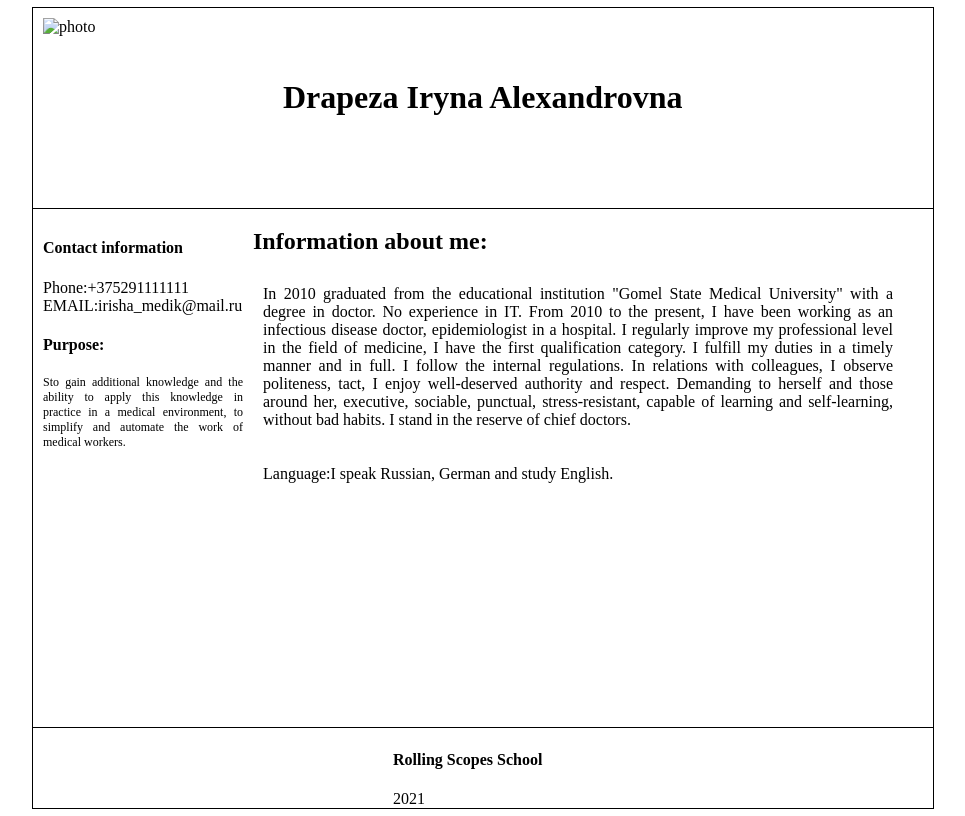
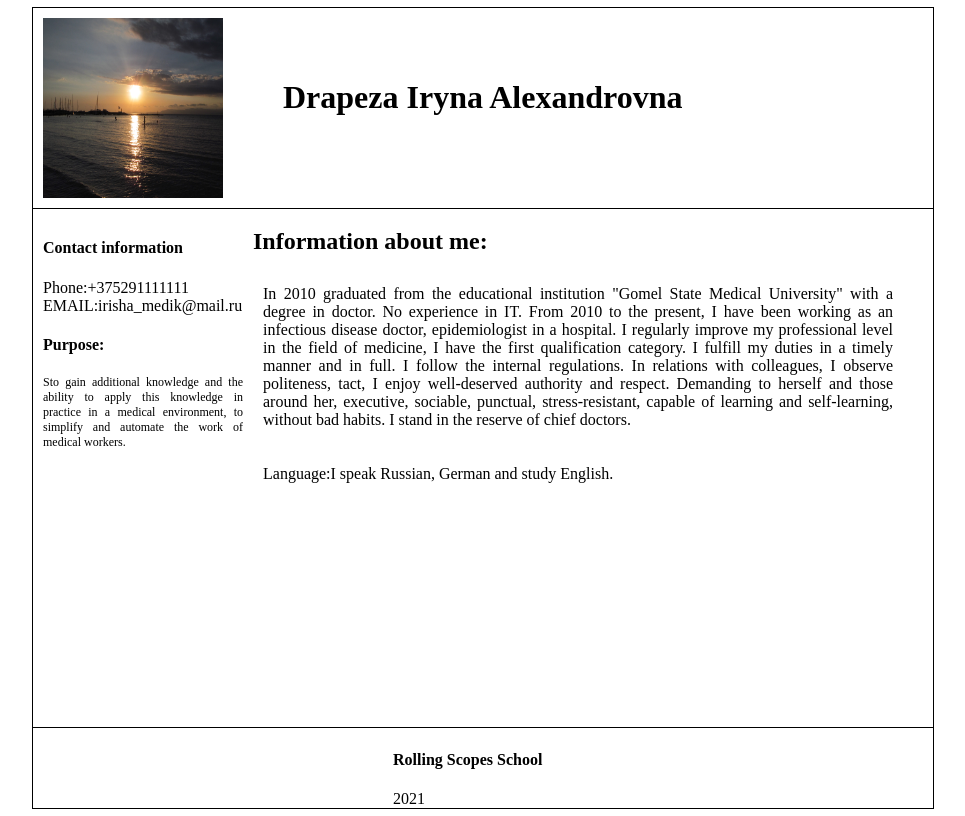
Before and after one commit to IrynaD-87/rsschool-cv, a plain HTML site: page index.html in a window 1280 px wide. Shown: the whole page, without its empty margins (157-1122 px from the left). Drawn offline with Linux system fonts and the light colour scheme.

Commit message:
fix: image name

```diff
--- a/index.html
+++ b/index.html
@@ -9,7 +9,7 @@
         <div id="wrapper">
             <header>
                 <div id="logo">
-                    <img id="logo" src="IMG_0575.jpg" alt="photo">
+                    <img id="logo" src="logo.jpg" alt="photo">
                 </div>
                 <div>
                     <h1>Drapeza Iryna Alexandrovna</h1>
```
